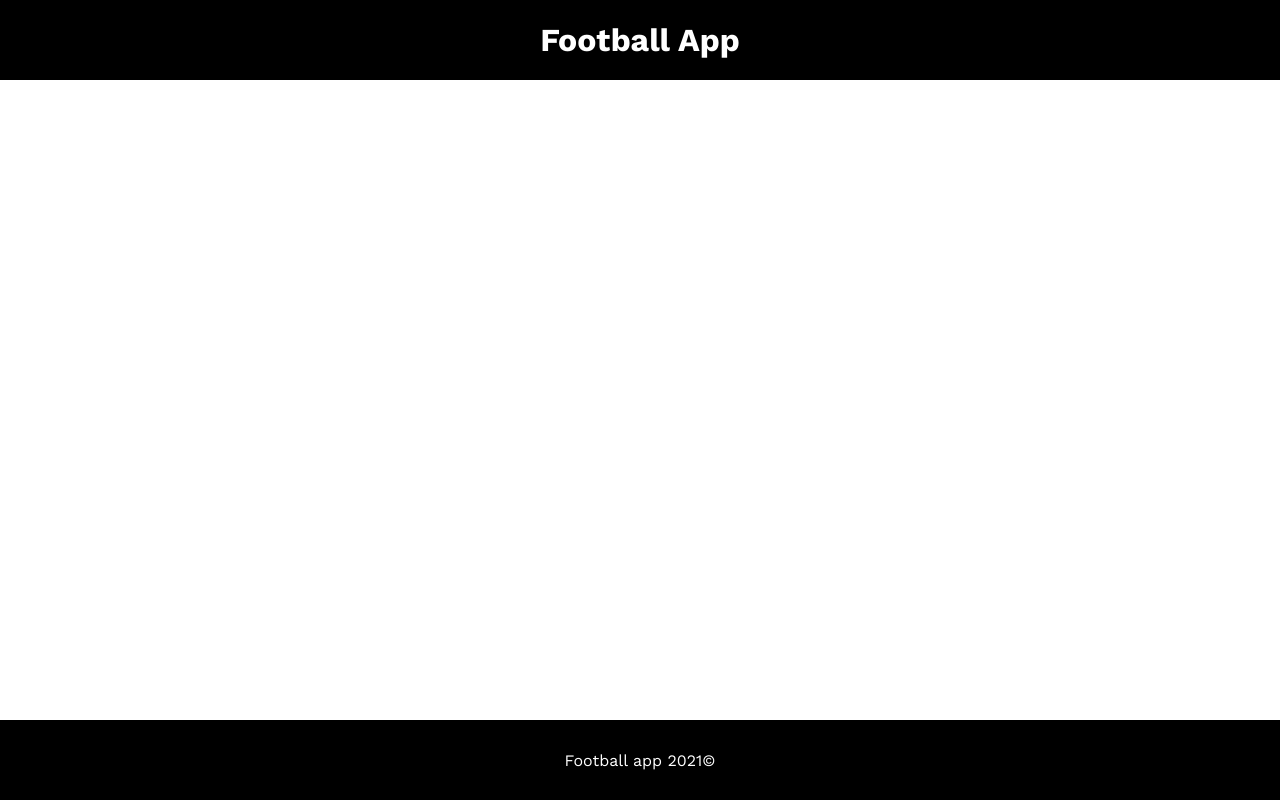
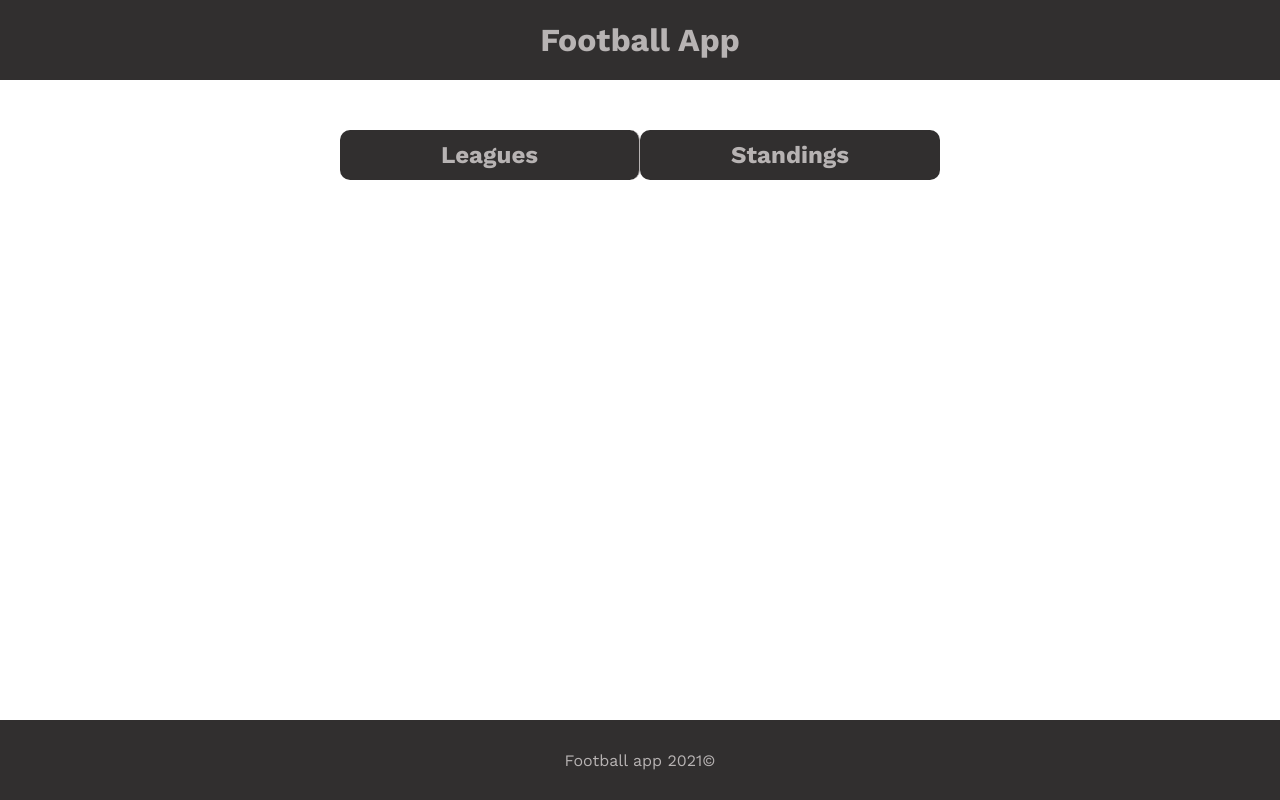
Before and after one commit to HasanRahic/LiveScore, a React (Create React App) app: page / in a window 1280 px wide. Built offline with nearby package versions, Linux system fonts and the light colour scheme.

Commit message:
adding leagues and standings files

```diff
--- a/src/App.css
+++ b/src/App.css
@@ -9,8 +9,8 @@
 .navbar{
     width: 100%;
     height: 10vh;
-    background-color: #000000;
-    color: #ffffff;
+    background-color: #312f2f;
+    color: #b7b3b3;
     display: flex;
     align-items: center;
     justify-content: center;
@@ -20,13 +20,52 @@
 .content-container{
     width: 100%;
     min-height: 80vh;
+    display: flex;
+    align-items: center;
+    flex-direction: column;
 }
+.tabs{
+    display: flex;
+    flex-direction: row;
+    width: 100%;
+    align-items: center;
+    justify-content: center;
+    margin: 50px 0;
+}
+
+.tab-leagues{
+    width: 300px;
+    display: flex;
+    align-items: center;
+    justify-content: center;
+    background-color: #312f2f;
+    color: #b7b3b3;
+    height: 50px;
+    border-right: 1px solid #b7b3b3;
+    border-radius: 10px;
+}
+
+.tab-standings{
+    width: 300px;
+    display: flex;
+    align-items: center;
+    justify-content: center;
+    background-color: #312f2f;
+    color: #b7b3b3;
+    height: 50px;
+    border-radius: 10px;
+}
+
+
+
+
+
 
 .footer{
     width: 100%;
     height: 10vh;
-    background-color: #000000;
-    color: #ffffff;
+    background-color: #312f2f;
+    color: #b7b3b3;
     display: flex;
     align-items: center;
     justify-content: center;
--- a/src/Components/Content.jsx
+++ b/src/Components/Content.jsx
@@ -1,9 +1,17 @@
 import React from 'react'
+import '../App.css';
 
 const Content = () => {
   return (
     <div className='content-container'>
-
+      <div className="tabs">
+        <div className='tab-leagues'>
+          <h2>Leagues</h2>
+        </div>
+        <div className='tab-standings'>
+          <h2>Standings</h2>
+        </div>
+      </div>
     </div>
   )
 }
--- a/src/Components/Navbar.jsx
+++ b/src/Components/Navbar.jsx
@@ -1,4 +1,5 @@
 import React from 'react'
+import '../App.css';
 
 const Navbar = () => {
   return (
```
Also changed, not shown: src/Components/Leagues.jsx (added, +12 -0 lines), src/Components/Standings.jsx (added, +12 -0 lines).
